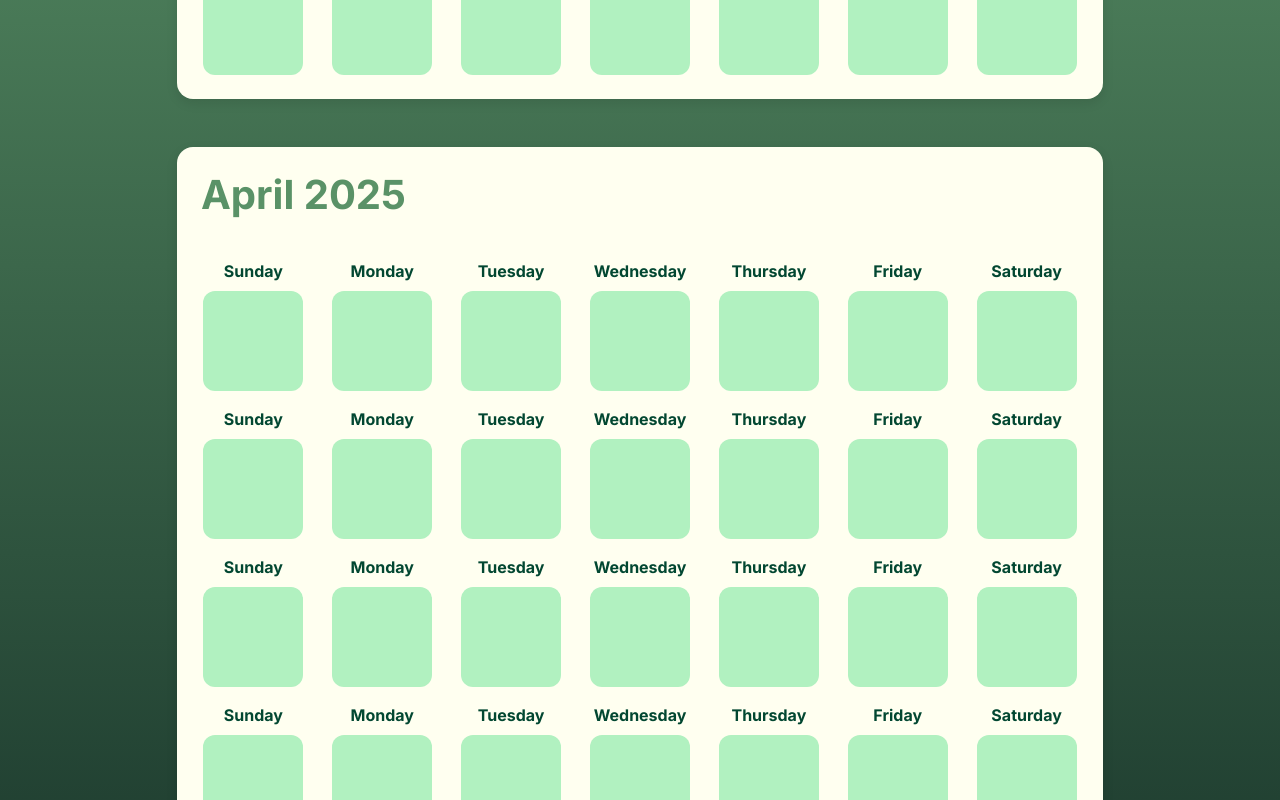
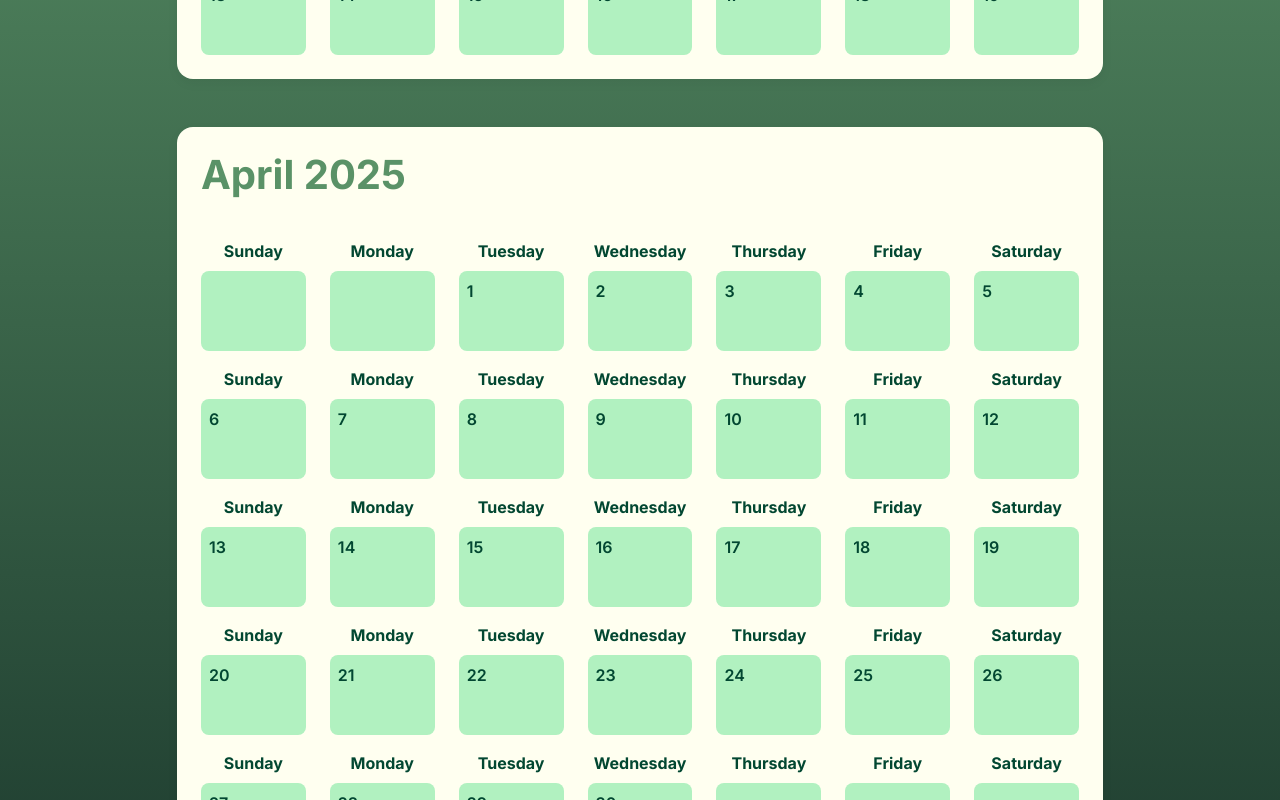
Before and after one commit to dorm-u/dorm-u-app, a Next.js app: page /calendar in a window 1280 px wide. Shown: the part 420-1220 px from the top of the page. Built offline with nearby package versions, Linux system fonts and the light colour scheme; no server answers.

Commit message:
Made calendar page display April 2025 dates and fixed style

```diff
--- a/src/app/calendar/page.tsx
+++ b/src/app/calendar/page.tsx
@@ -1,11 +1,49 @@
 'use client';
 
+import { useEffect, useState } from 'react';
 import { Col, Container, Row } from 'react-bootstrap';
 
 const daysOfWeek = ['Sunday', 'Monday', 'Tuesday', 'Wednesday', 'Thursday', 'Friday', 'Saturday'];
-const calendarWeeks = ['week-1', 'week-2', 'week-3', 'week-4'];
 
-const Home = () => (
+const Calendar = () => {
+  const [thisWeekDates, setThisWeekDates] = useState<Date[]>([]);
+  const [aprilWeeks, setAprilWeeks] = useState<Date[][]>([]);
+
+  useEffect(() => {
+    // This Week
+    const today = new Date();
+    const startOfWeek = new Date(today);
+    startOfWeek.setDate(today.getDate() - today.getDay()); // Sunday
+
+    const weekDates = Array.from({ length: 7 }, (_, i) => {
+      const d = new Date(startOfWeek);
+      d.setDate(startOfWeek.getDate() + i);
+      return d;
+    });
+    setThisWeekDates(weekDates);
+
+    // April 2025
+    const daysInApril = 30;
+    const aprilDates = Array.from({ length: daysInApril }, (_, i) => new Date(2025, 3, i + 1));
+
+    // Group into weeks
+    const weeks: Date[][] = [];
+    let week: Date[] = new Array(7).fill(null);
+
+    aprilDates.forEach((date) => {
+      const day = date.getDay();
+      week[day] = date;
+
+      if (day === 6 || date.getDate() === daysInApril) {
+        weeks.push(week);
+        week = new Array(7).fill(null);
+      }
+    });
+
+    setAprilWeeks(weeks);
+  }, []);
+
+  return (
     <main>
       <section className="page-background">
         <Container className="pt-4 pb-4">
@@ -20,15 +58,18 @@ const Home = () => (
         </Container>
 
         <Container className="pt-2 pb-4">
+          {/* This Week */}
           <Row className="justify-content-center mb-4">
             <Col xs={12} md={10}>
               <div className="calendar-box p-4 mb-4">
                 <h1 className="mb-4">This Week</h1>
                 <Row className="text-center">
-                {daysOfWeek.map((day) => (
+                  {daysOfWeek.map((day, i) => (
                     <Col key={`this-week-${day}`}>
                       <strong>{day}</strong>
-                    <div className="calendar-day mt-2" />
+                      <div className="calendar-day mt-2">
+                        {thisWeekDates[i] ? thisWeekDates[i].getDate() : ''}
+                      </div>
                     </Col>
                   ))}
                 </Row>
@@ -36,16 +77,19 @@ const Home = () => (
             </Col>
           </Row>
 
+          {/* April 2025 */}
           <Row className="justify-content-center">
             <Col xs={12} md={10}>
               <div className="calendar-box p-4">
                 <h1 className="mb-4">April 2025</h1>
-              {calendarWeeks.map((weekId) => (
-                <Row className="text-center pt-3" key={weekId}>
-                  {daysOfWeek.map((day) => (
-                    <Col key={`${weekId}-${day}`}>
+                {aprilWeeks.map((week) => (
+                  <Row className="text-center pt-3" key={week.map((d) => d?.getDate() || '').join('-')}>
+                    {daysOfWeek.map((day, i) => (
+                      <Col key={week[i]?.toDateString() || `empty-${day}`}>
                         <strong>{day}</strong>
-                      <div className="calendar-day mt-2" />
+                        <div className="calendar-day mt-2">
+                          {week[i] ? week[i].getDate() : ''}
+                        </div>
                       </Col>
                     ))}
                   </Row>
@@ -57,5 +101,6 @@ const Home = () => (
       </section>
     </main>
   );
+};
 
-export default Home;
+export default Calendar;
--- a/src/app/globals.css
+++ b/src/app/globals.css
@@ -128,17 +128,25 @@ footer a:hover {
 .calendar-box {
   background-color: ivory;
   border-radius: 1rem;
-  box-shadow: 0 4px 12px rgba(0, 0, 0, 0.1);
+  box-shadow: 0 4px 12px rgba(0, 0, 0, 0.05);
   color: var(--nat-navbar-text-color);
 }
 
 .calendar-day {
-  height: 100px;
-  width: 100px;
-  margin: 0 auto;
+  height: 80px;
+  width: 100%;
   background-color: #b1f1c0;
-  border-radius: 0.75rem;
+  border-radius: 0.5rem;
   display: flex;
-  align-items: center;
-  justify-content: center;
+  align-items: start;
+  justify-content: start;
+  padding: 0.5rem;
+  font-weight: 600;
+  font-size: 1rem;
+  color: #024731;
 }
+
+.calendar-day.empty {
+  background-color: transparent;
+  border: none;
+}
```
Lines whose indentation alone changed are shown as unchanged.
